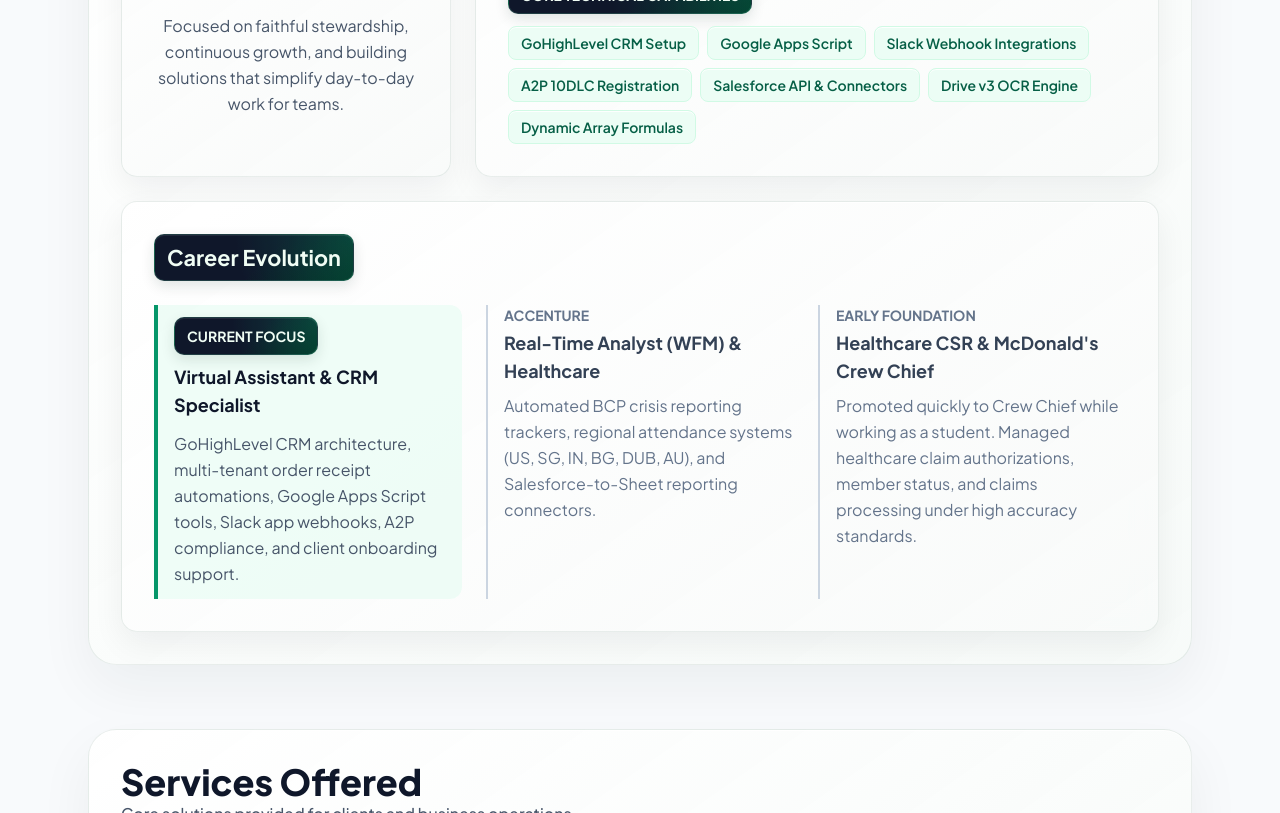
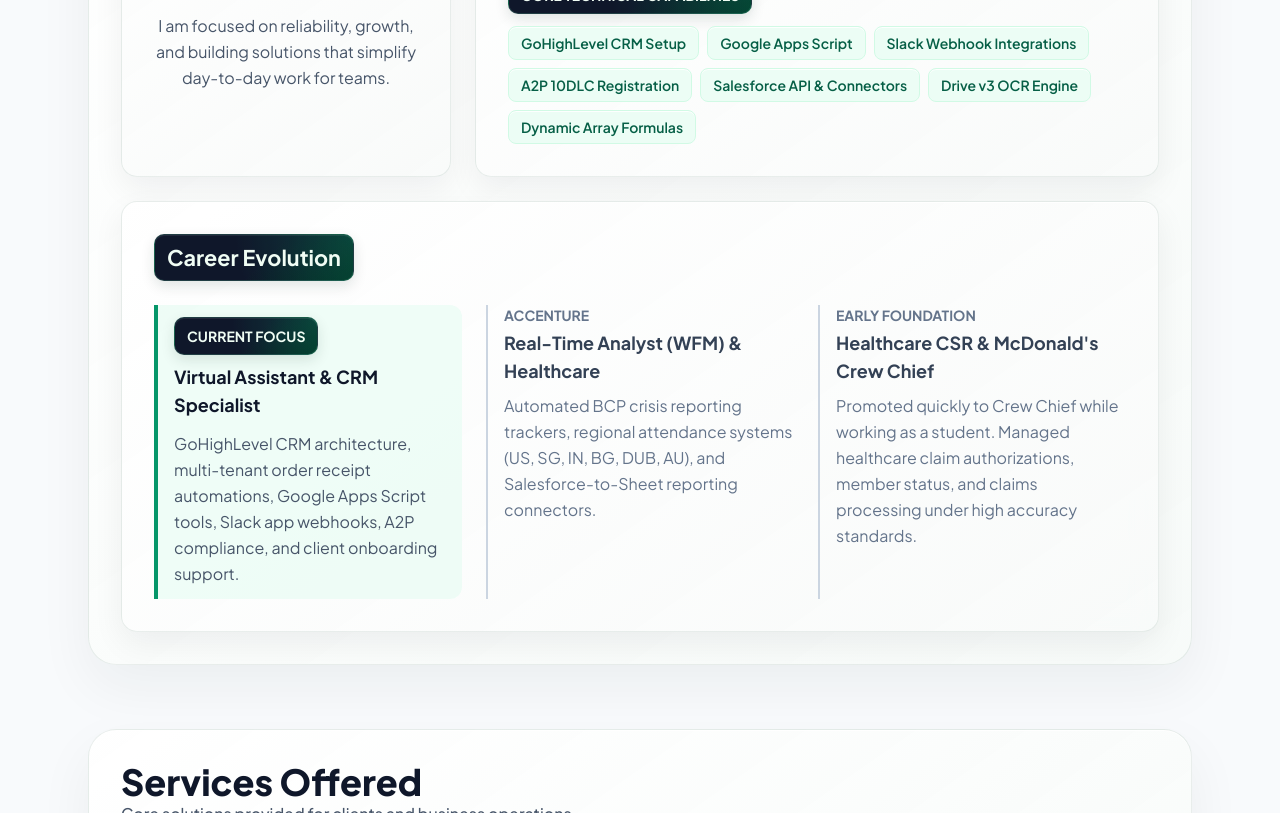
Before and after one commit to costales607-art/desktop-portfolio, a plain HTML site: page index.html in a window 1280 px wide. Shown: the part 1264-2077 px from the top of the page. Drawn offline with nearby package versions, Linux system fonts and the light colour scheme.

```diff
--- a/index.html
+++ b/index.html
@@ -517,7 +517,7 @@
             <p class="text-emerald-800 text-sm font-semibold mt-0.5">Virtual Assistant & CRM Automation Specialist</p>
           </div>
           <p class="text-slate-600 text-base leading-relaxed">
-            Focused on faithful stewardship, continuous growth, and building solutions that simplify day-to-day work for teams.
+            I am focused on reliability, growth, and building solutions that simplify day-to-day work for teams.
           </p>
         </div>
 
```
